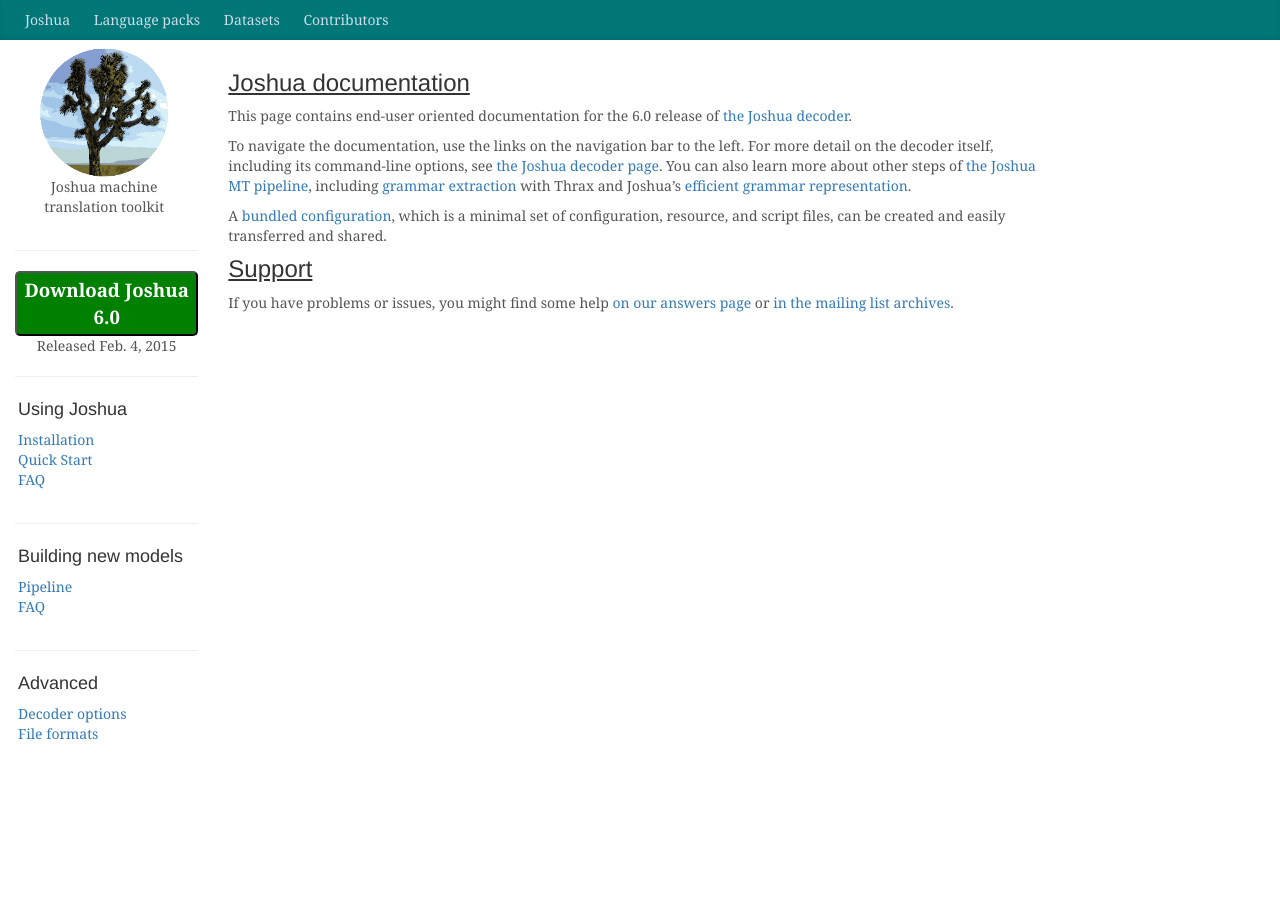
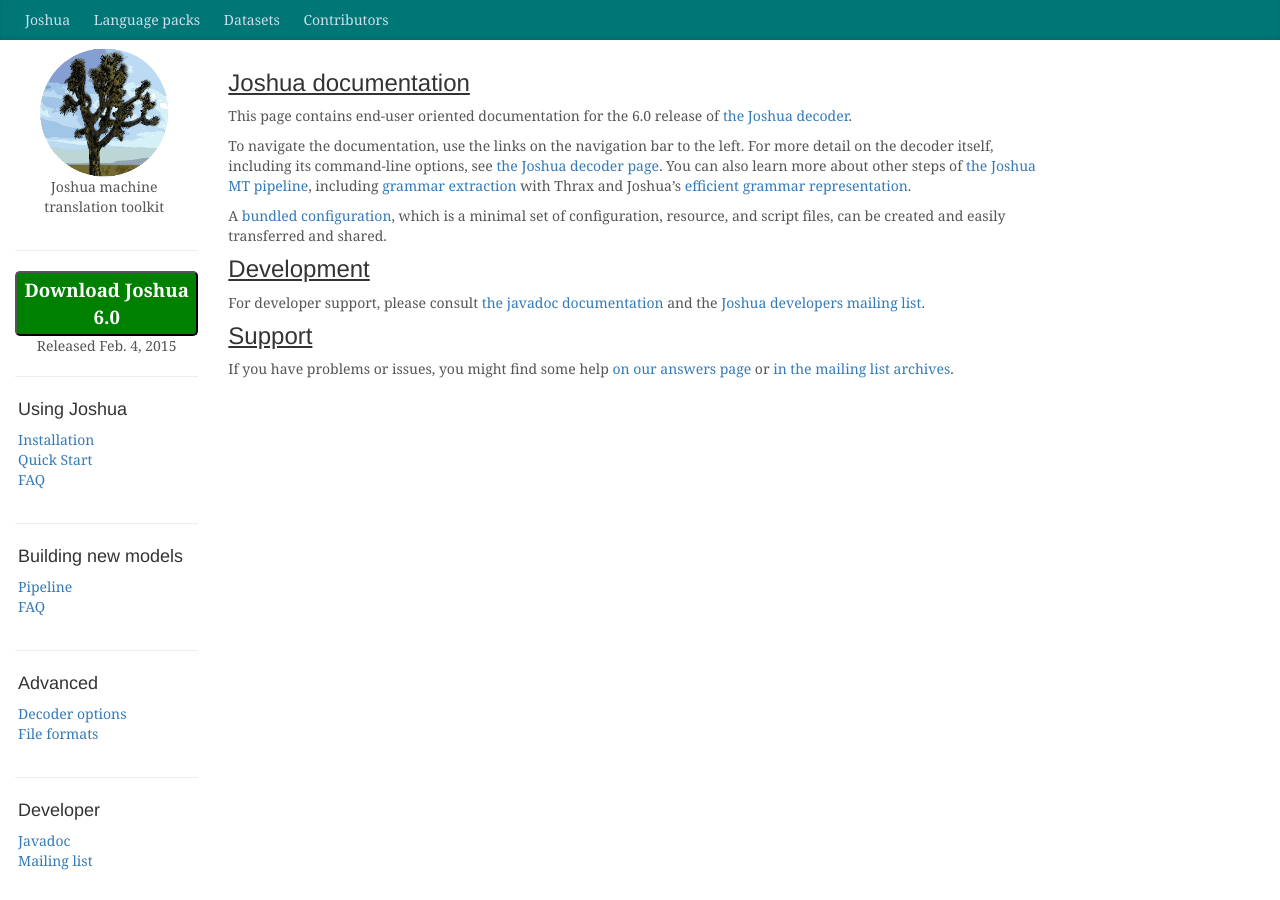
Before and after one commit to joshua-decoder/joshua-decoder.github.com, a Jekyll site: the page built from 6.0/index.md, in a window 1280 px wide. Built offline with Jekyll 4.4.1, drawn with Linux system fonts in a browser that asks for light colours; nearby versions of some CDN libraries; comment, search, counter and statistics services are not loaded.

Commit message:
Added developer links

```diff
--- a/6.0/index.md
+++ b/6.0/index.md
@@ -14,6 +14,10 @@ Joshua's [efficient grammar representation](packing.html).
 
 A [bundled configuration](bundle.html), which is a minimal set of configuration, resource, and script files, can be created and easily transferred and shared.
 
+## Development
+
+For developer support, please consult [the javadoc documentation](http://cs.jhu.edu/~post/joshua-docs) and the [Joshua developers mailing list](https://groups.google.com/forum/?fromgroups#!forum/joshua_developers).
+
 ## Support
 
 If you have problems or issues, you might find some help [on our answers page](faq.html) or
--- a/_layouts/default6.html
+++ b/_layouts/default6.html
@@ -92,6 +92,16 @@
               <li><a href="/6.0/file-formats.html">File formats</a></li>
             </ol>
           </div>
+
+          <hr>
+          <div class="sidebar-module">
+            <h4>Developer</h4>
+            <ol class="list-unstyled">
+		<li><a href="http://cs.jhu.edu/~post/joshua-docs">Javadoc</a></li>
+		<li><a href="https://groups.google.com/forum/?fromgroups#!forum/joshua_developers">Mailing list</a></li>
+            </ol>
+          </div>
+
         </div><!-- /.blog-sidebar -->
 
         {% if page.twitter %}
```
